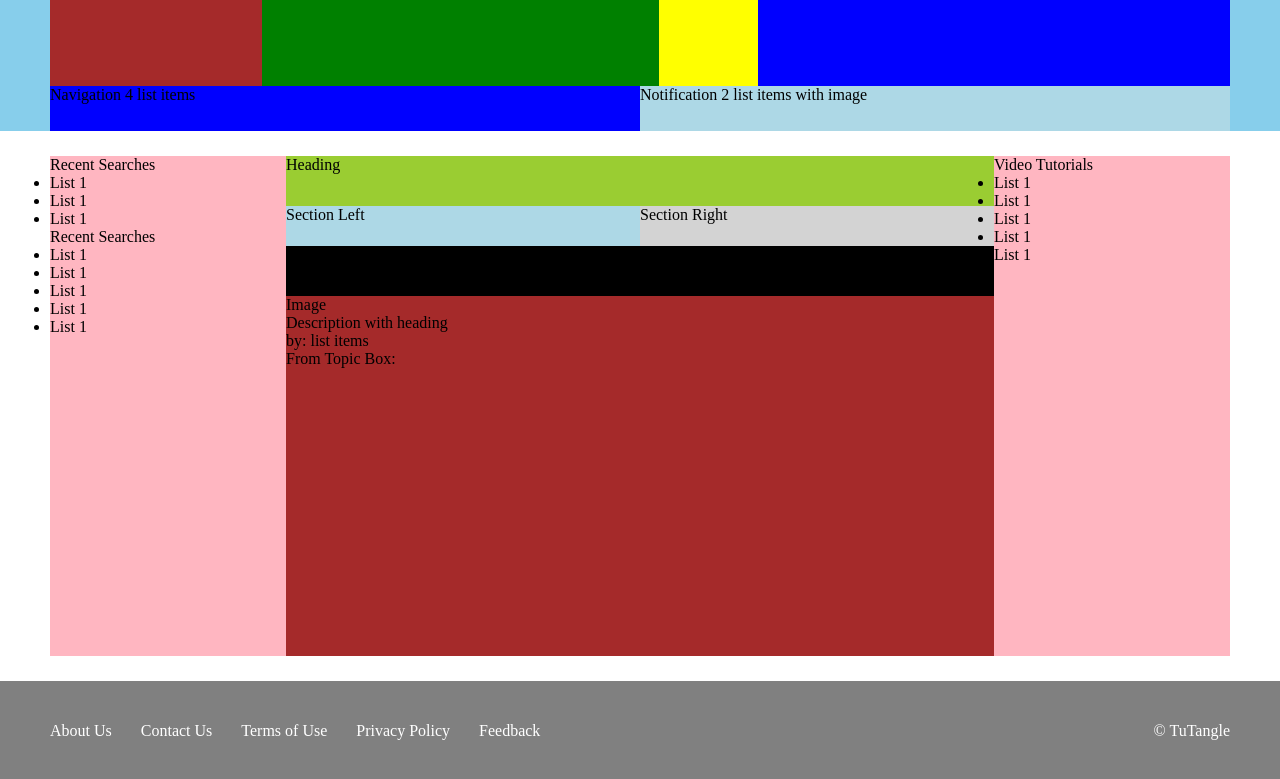
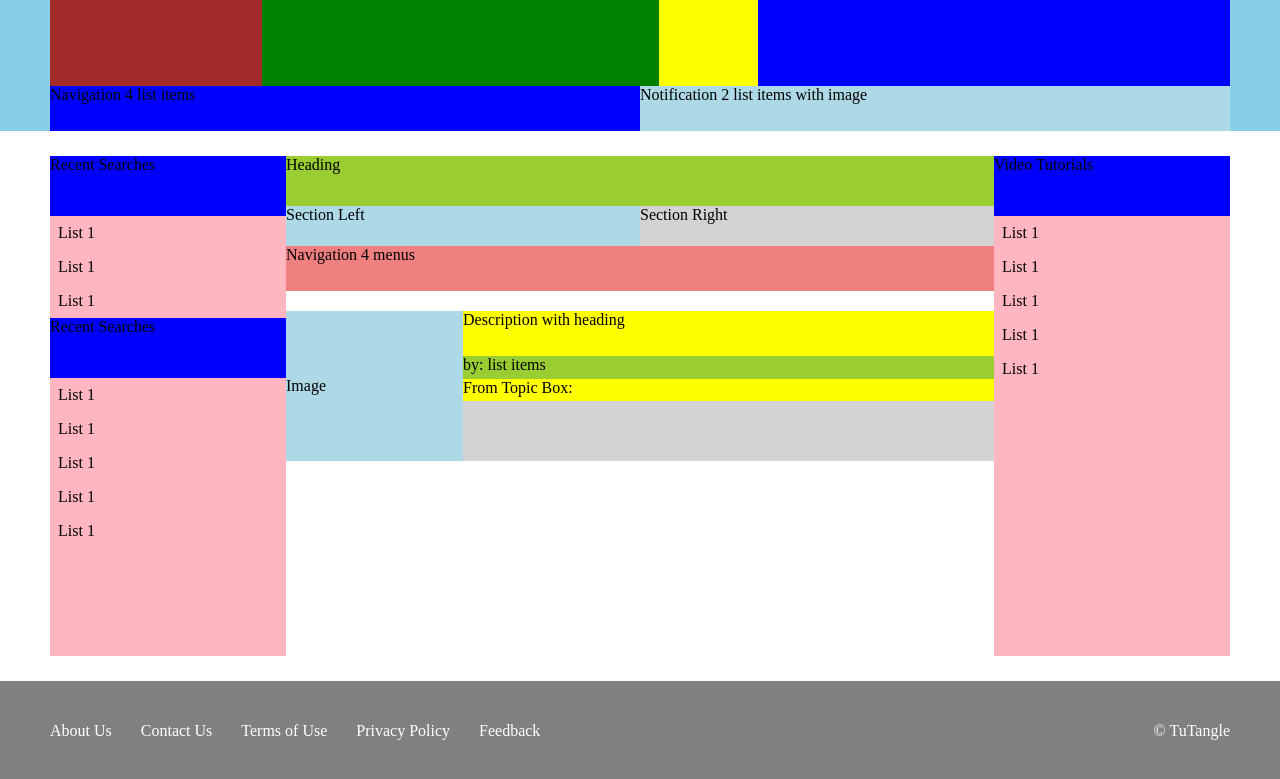
Before and after one commit to sheshrajkandel/Website-WireFrame, a plain HTML site: page index.html in a window 1280 px wide. Shown: the part 19-798 px from the top of the page. Drawn offline with Linux system fonts and the light colour scheme.

Commit message:
Update layout.css

```diff
--- a/css/layout.css
+++ b/css/layout.css
@@ -123,8 +123,57 @@
 }
 .section-nav {
   width: 100%;
-  height: 50px;
-  background-color: black;
+  height: 10%;
+  background-color: lightcoral;
+}
+.main-body {
+  background-color: white;
+  width: 100%;
+  height: 80%;
+  padding-top: 20px;
+}
+.main-body-post {
+  background-color: lightgrey;
+  height: 150px;
+}
+.post-image {
+  height: 150px;
+  width: 25%;
+  line-height: 150px;
+  background-color: lightblue;
+  float: left;
+}
+.post-detail {
+  float: right;
+  width: 75%;
+}
+.post-detail-head {
+  background-color: yellow;
+  height: 30%;
+}
+.post-detail-list {
+  background-color: yellowgreen;
+  height: 15%;
+}
+.post-detail-topic {
+  background-color: yellow;
+  height: 15%;
+}
+.body-wrapper-right-most-top {
+  background-color: blue;
+  height: 12%;
+}
+.body-wrapper-right-most-bottom li {
+  list-style: none;
+  padding: 8px;
+}
+.body-wrapper-left-most-top {
+  background-color: blue;
+  height: 12%;
+}
+.body-wrapper-left-most-top-list li {
+  list-style: none;
+  padding: 8px;
 }
 .footer {
   height: 100px;
```
